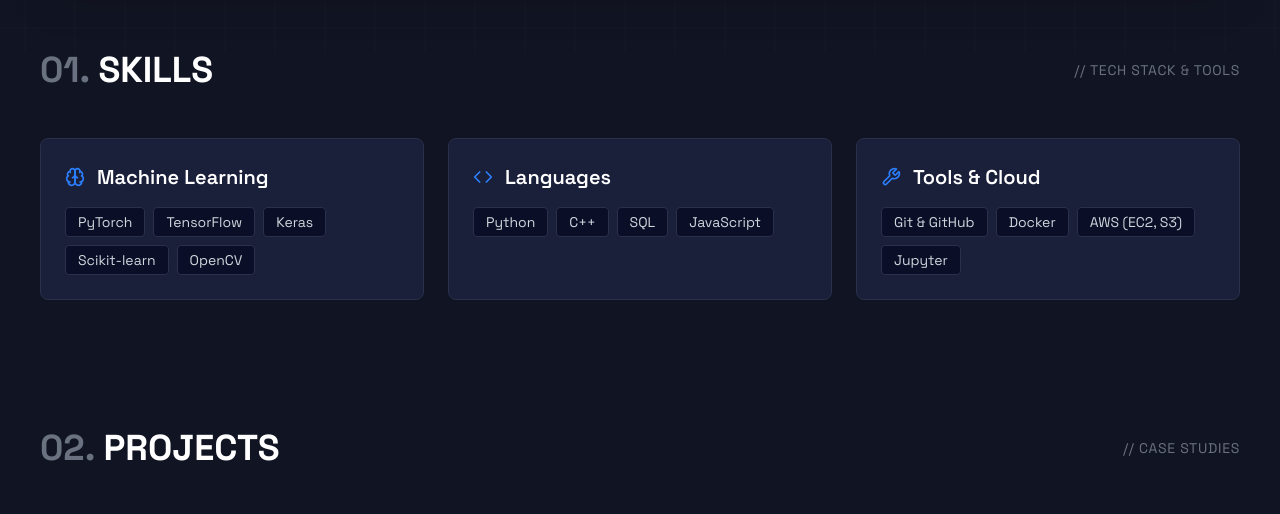
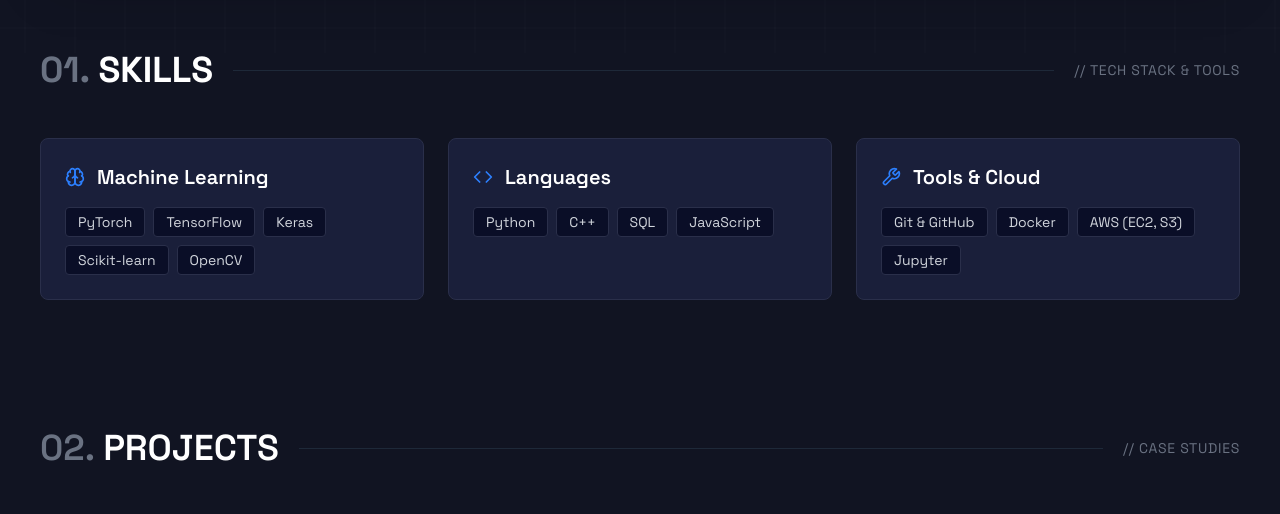
Before and after one commit to Robertise/portfolio, a React (Vite) app: page / in a window 1280 px wide. Shown: the part 747-1261 px from the top of the page. Built offline with nearby package versions, Linux system fonts and the light colour scheme.

Commit message:
Minor fix

```diff
--- a/src/pages/Projects.jsx
+++ b/src/pages/Projects.jsx
@@ -30,9 +30,10 @@
     <section className="py-16 px-4">
       <div className="max-w-300 mx-auto">
         <div className="flex items-center justify-between mb-12">
-          <h2 className="text-4xl font-bold text-white">
+          <h2 className="text-4xl font-semibold text-white">
             <span className="text-gray-500">02.</span> PROJECTS
           </h2>
+          <div className="flex-1 h-px mx-5 bg-gray-800"></div>
           <span className="text-sm text-gray-500 uppercase tracking-wider">
             // Case Studies
           </span>
--- a/src/pages/Skills.jsx
+++ b/src/pages/Skills.jsx
@@ -24,10 +24,11 @@
     <section className="py-16 px-4">
       <div className="max-w-300 mx-auto">
         <div className="flex items-center justify-between mb-12">
-          <h2 className="text-4xl font-bold text-white">
+          <h2 className="text-4xl font-bold text-white whitespace-nowrap">
             <span className="text-gray-500">01.</span> SKILLS
           </h2>
-          <span className="text-sm text-gray-500 uppercase tracking-wider">
+          <div className="flex-1 h-px mx-5 bg-gray-800"></div>
+          <span className="text-sm text-gray-500 uppercase tracking-wider whitespace-nowrap">
             // Tech Stack & Tools
           </span>
         </div>
```
